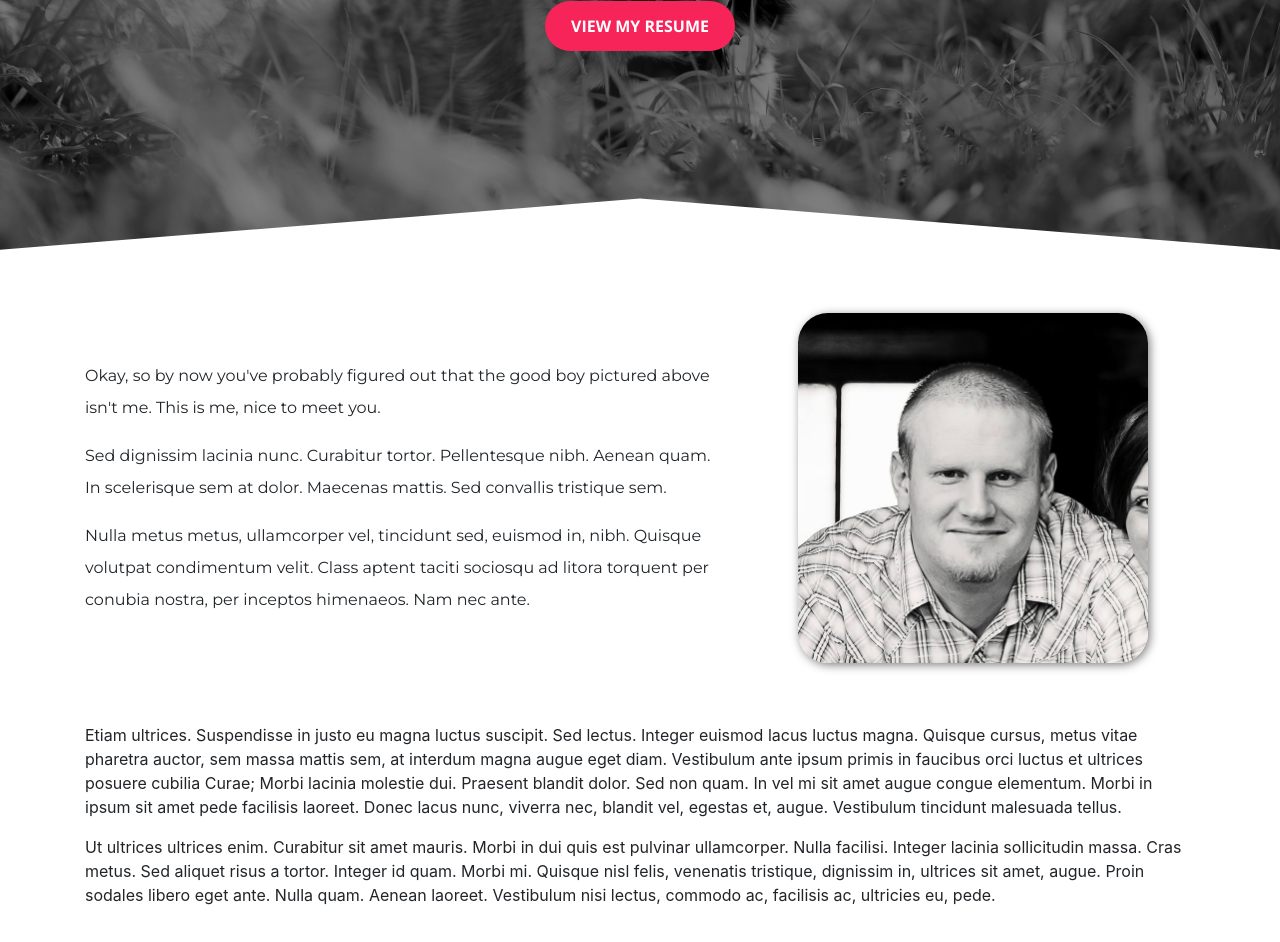
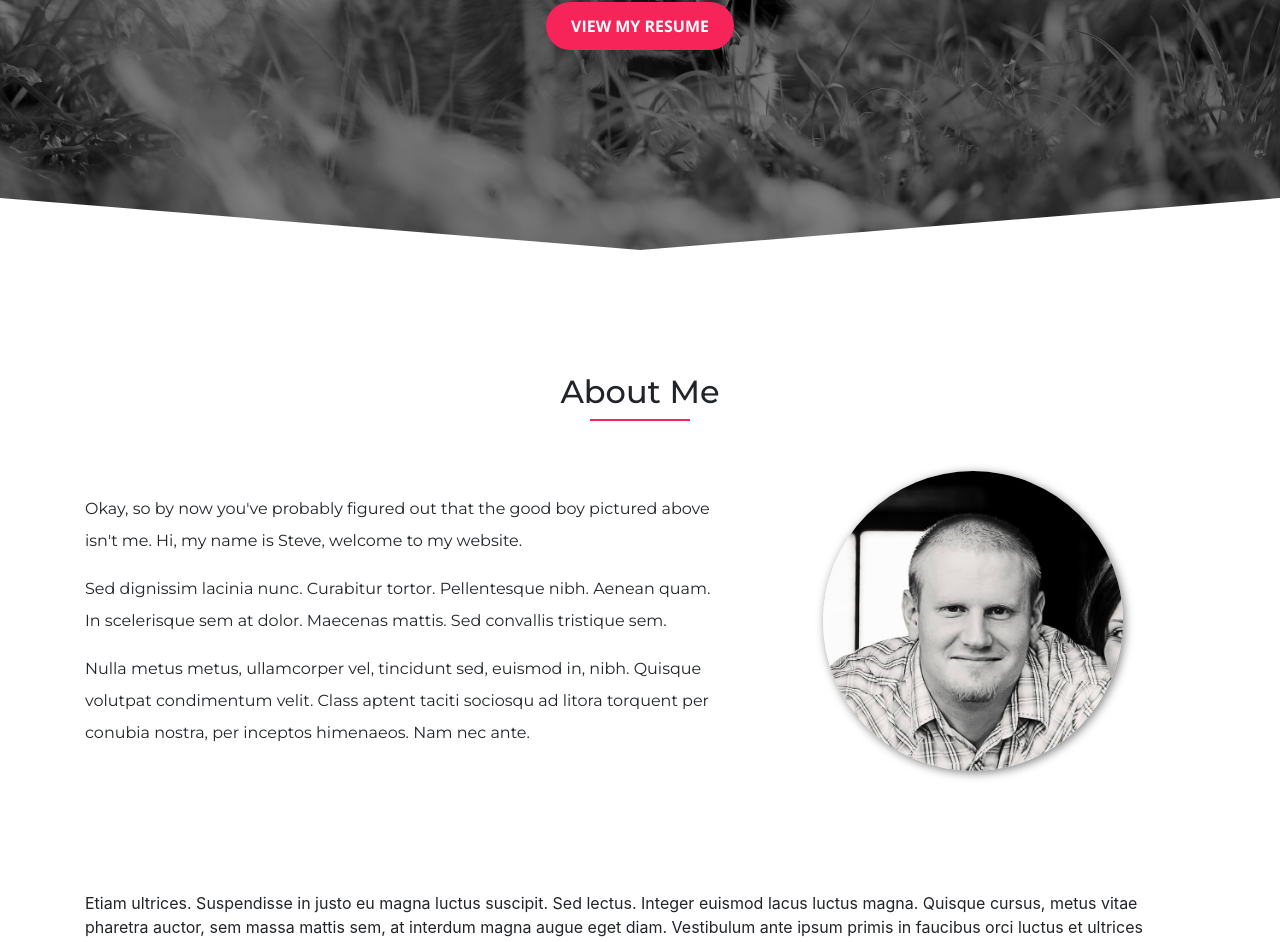
Before and after one commit to leschisin/leschisin.github.io, a plain HTML site: page redesign.html in a window 1280 px wide. Shown: the part 447-1389 px from the top of the page. Drawn offline with nearby package versions, Linux system fonts and the light colour scheme.

Commit message:
updated redesign files

```diff
--- a/css/index.css
+++ b/css/index.css
@@ -165,8 +165,8 @@ body.no-overflow {
 			font-weight: 600;
 			text-shadow: 2px 2px 5px rgba(0,0,0,0.5);
 		}
-		.hero .hero-text .btn {
-			color: #FFF;
+		.button {
+			color: #FFF !important;
 			font-size: calc(14px + (16 - 14) * ((100vw - 320px) / (1200 - 320)));
 			font-weight: 700;
 			background: var(--brand-primary);
@@ -175,6 +175,7 @@ body.no-overflow {
 			padding: 12px 25px;
 			outline: none !important;
 			box-shadow: none;
+			text-decoration: none !important;
 		}
 
 /* SMALL+ */
@@ -225,7 +226,7 @@ body.no-overflow {
 		.hero .hero-text p {
 			font-size: 30px;
 		}
-		.hero .hero-text .btn {
+		.button {
 			font-size: 16px;
 		}
 
--- a/redesign.html
+++ b/redesign.html
@@ -37,9 +37,9 @@
 					<nav class="ml-auto">
 						<div class="menu desktop d-none d-md-block">
 							<a href="https://leschisin.github.io">Home</a>
-							<a href="#click">About</a>
-							<a href="#click">Work</a>
-							<a href="#click">Contact</a>
+							<a href="https://leschisin.github.io/about">About</a>
+							<a href="https://leschisin.github.io/portfolio">Portfolio</a>
+							<a href="https://leschisin.github.io/contact">Contact</a>
 						</div>
 						<div class="d-block d-md-none d-flex">
 							<button class="hamburger hamburger--spin" type="button">
@@ -50,9 +50,9 @@
 						</div>
 						<div class="menu mobile">
 							<a href="https://leschisin.github.io">Home</a>
-							<a href="#click">About</a>
-							<a href="#click">Work</a>
-							<a href="#click">Contact</a>
+							<a href="https://leschisin.github.io/about">About</a>
+							<a href="https://leschisin.github.io/portfolio">Portfolio</a>
+							<a href="https://leschisin.github.io/contact">Contact</a>
 						</div>
 					</nav>
 
@@ -70,7 +70,6 @@
 				bottom: 0;
 				left: 0;
 				width: 100%;
-			transform: scaleY(-1);
 				fill: #FFF !important;
 			}
 			@media (min-width: 576px) {
@@ -102,15 +101,48 @@
 				<div>
 					<h2>Hi, I'm Steve</h2>
 					<p>{ husband / father / web developer }</p>
-					<div><a href="img/Steve_Leschisin_Resume.pdf" type="button" class="btn btn-lg">View my resume</a></div>
+					<div><a href="img/Steve_Leschisin_Resume.pdf" type="button" class="button">View my resume</a></div>
 				</div>
 			</div>
 
-			<svg xmlns="http://www.w3.org/2000/svg" preserveAspectRatio="none" viewBox="0 0 1000 100"> <path class="elementor-shape-fill" d="M500,98.9L0,6.1V0h1000v6.1L500,98.9z"></path> </svg>
+			<svg xmlns="http://www.w3.org/2000/svg" viewBox="0 0 1000 100" preserveAspectRatio="none">
+				<path class="elementor-shape-fill" d="M500.2,94.7L0,0v100h1000V0L500.2,94.7z"></path>
+			</svg>
 
 		</div>
 
 		<style>
+			.button {
+				display: inline-block;
+				color: #FFF !important;
+				font-size: calc(14px + (16 - 14) * ((100vw - 320px) / (1200 - 320)));
+				font-weight: 700;
+				background: var(--brand-primary);
+				text-transform: uppercase;
+				border-radius: 30px;
+				padding: 12px 25px;
+				outline: none !important;
+				box-shadow: none;
+				text-decoration: none !important;
+			}
+			section h2 {
+				margin-bottom: 60px;
+			}
+			section h2 span {
+				position: relative;
+			}
+			section h2 span:after {
+				content: '';
+				position: absolute;
+				left: 0;
+				right: 0;
+				bottom: -10px;
+				display: inline;
+				margin: auto;
+				height: 2px;
+				width: 100px;
+				background: var(--brand-primary);
+			}
 			.about {
 				padding: 60px 0;
 				font-family: var(--montserrat);
@@ -118,14 +150,30 @@
 			}
 			.about .headshot img {
 				margin-top: 60px;
-				border-radius: 30px;
-				max-width: 350px;
+				border-radius: 50%;
+				max-width: 300px;
 				box-shadow: 2px 2px 10px rgba(0,0,0,0.5);
 			}
+			@media (min-width: 576px) {
+
+			}
+			@media (min-width: 768px) {
+
+			}
 			@media (min-width: 992px) {
+				.about {
+					padding: 120px 0;
+				}
 				.about .headshot img {
 					margin: 0;
 				}
+			}
+			@media (min-width: 1200px) {
+
+				.button {
+					font-size: 16px;
+				}
+
 			}
 		</style>
 
@@ -135,11 +183,17 @@
 
 				<div class="row">
 
+					<div class="col-12 text-center">
+
+						<h2><span>About Me</span></h2>
+
+					</div>
+
 					<div class="col-12 col-lg-7 d-flex justify-content-center align-items-center">
 
 						<div>
 
-							<p>Okay, so by now you've probably figured out that the good boy pictured above isn't me. This is me, nice to meet you.</p>
+							<p>Okay, so by now you've probably figured out that the good boy pictured above isn't me. Hi, my name is Steve, welcome to my website.</p>
 
 							<p>Sed dignissim lacinia nunc. Curabitur tortor. Pellentesque nibh. Aenean quam. In scelerisque sem at dolor. Maecenas mattis. Sed convallis tristique sem.</p>
 
```
Lines whose indentation alone changed are shown as unchanged.
